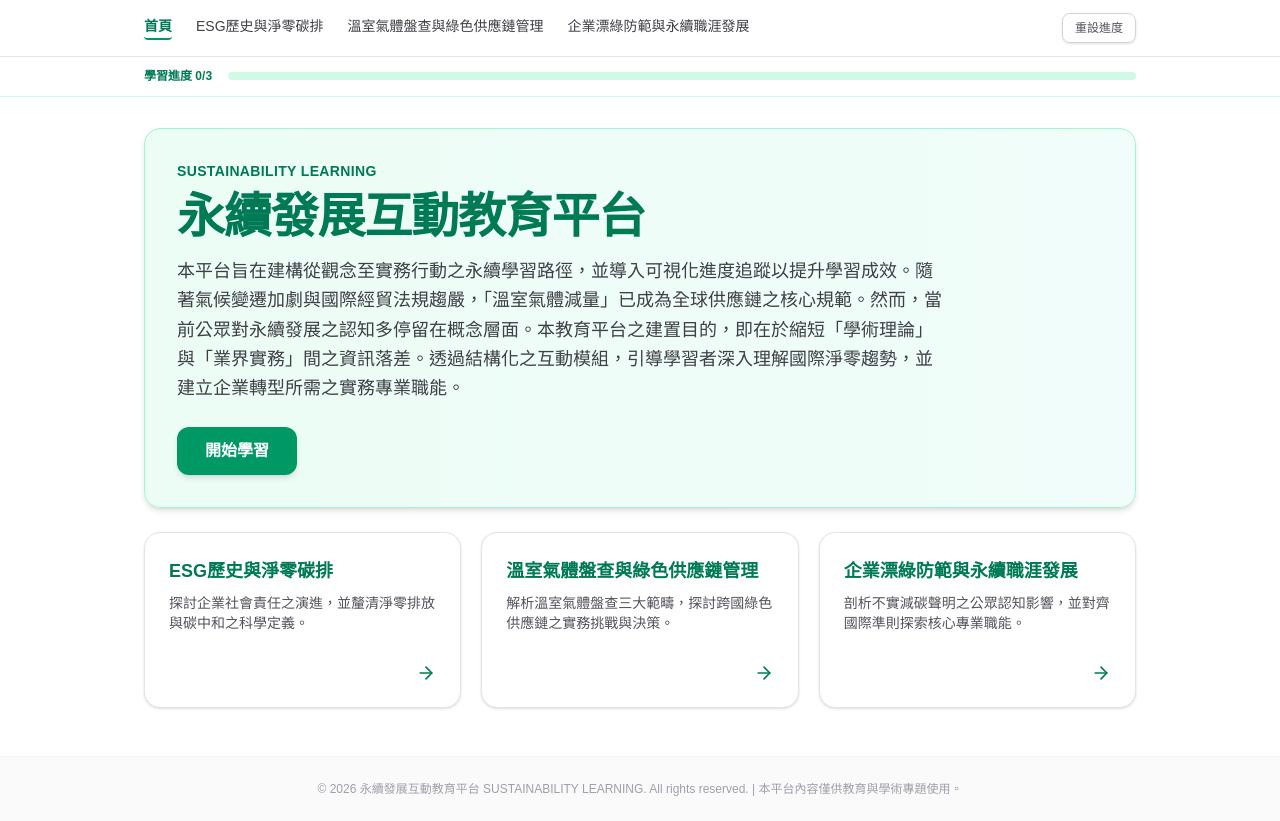
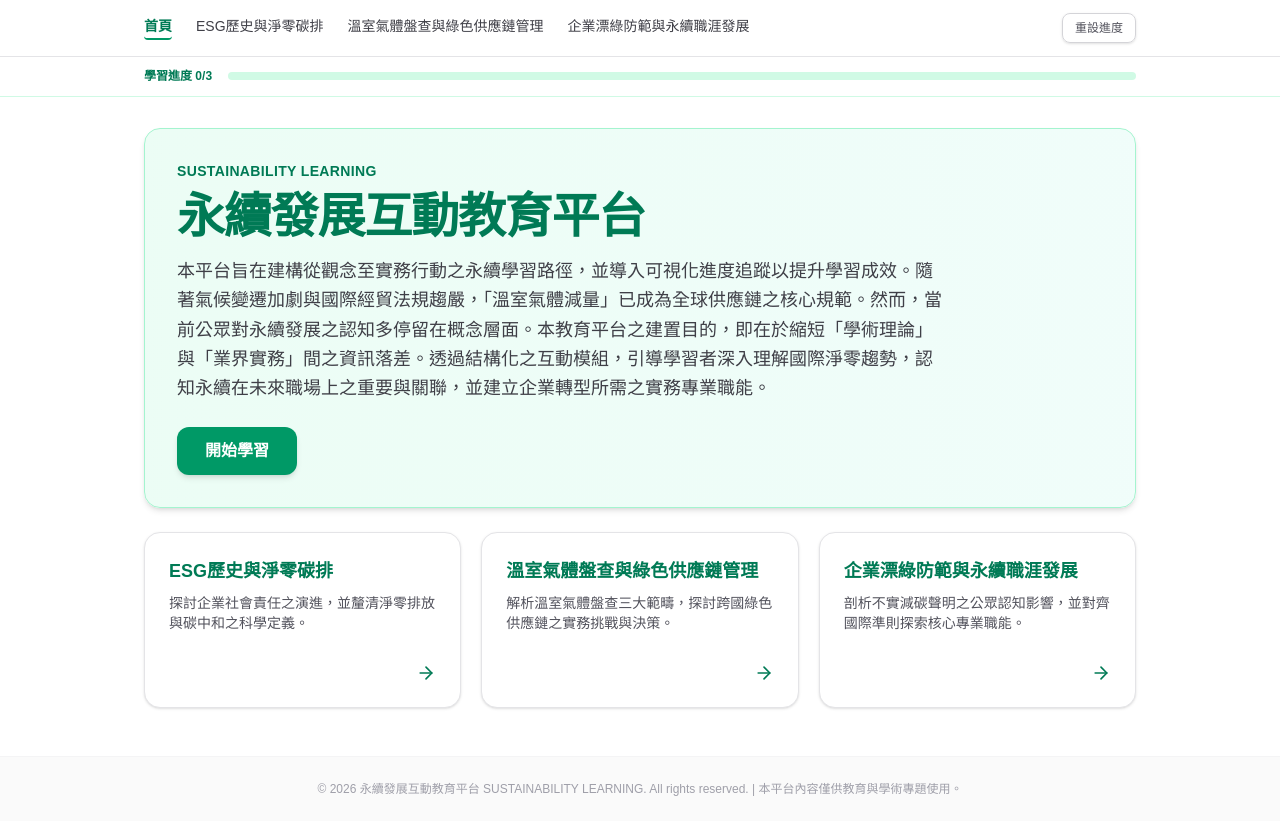
Before and after one commit to 411233052-source/sustainability-edu-platform, a Next.js app: page / in a window 1280 px wide. Built offline with nearby package versions, Linux system fonts and the light colour scheme.

Commit message:
docs: 採納組員建議，優化首頁引言以強化永續議題與職涯發展之關聯性

```diff
--- a/src/app/page.tsx
+++ b/src/app/page.tsx
@@ -53,7 +53,7 @@ export default function Home() {
           永續發展互動教育平台
         </h1>
         <p className="mt-4 max-w-3xl text-base leading-relaxed text-zinc-700 md:text-lg">
-          本平台旨在建構從觀念至實務行動之永續學習路徑，並導入可視化進度追蹤以提升學習成效。隨著氣候變遷加劇與國際經貿法規趨嚴，「溫室氣體減量」已成為全球供應鏈之核心規範。然而，當前公眾對永續發展之認知多停留在概念層面。本教育平台之建置目的，即在於縮短「學術理論」與「業界實務」間之資訊落差。透過結構化之互動模組，引導學習者深入理解國際淨零趨勢，並建立企業轉型所需之實務專業職能。
+          本平台旨在建構從觀念至實務行動之永續學習路徑，並導入可視化進度追蹤以提升學習成效。隨著氣候變遷加劇與國際經貿法規趨嚴，「溫室氣體減量」已成為全球供應鏈之核心規範。然而，當前公眾對永續發展之認知多停留在概念層面。本教育平台之建置目的，即在於縮短「學術理論」與「業界實務」間之資訊落差。透過結構化之互動模組，引導學習者深入理解國際淨零趨勢，認知永續在未來職場上之重要與關聯，並建立企業轉型所需之實務專業職能。
         </p>
         <Link
           href={ctaHref}
```
